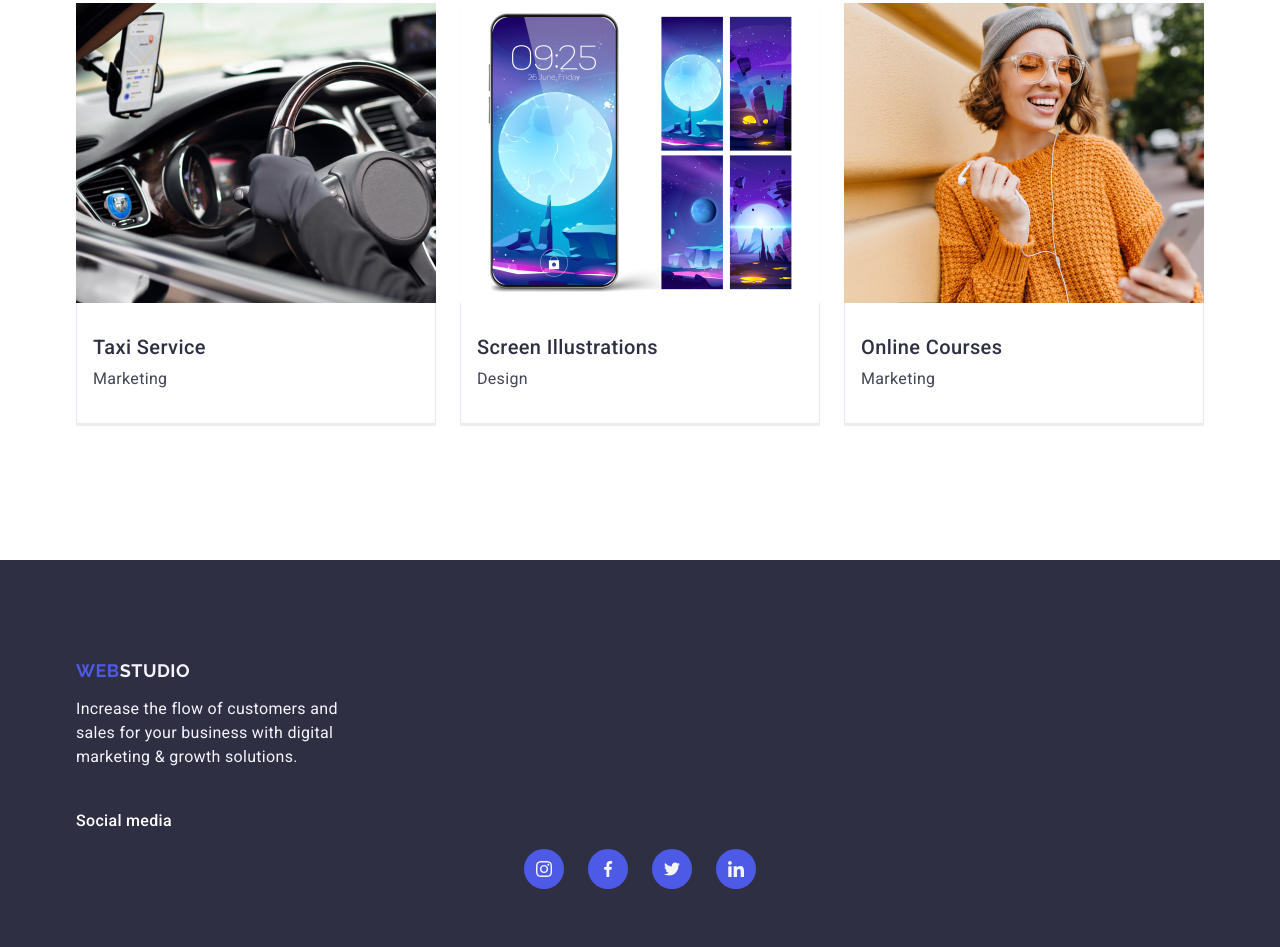
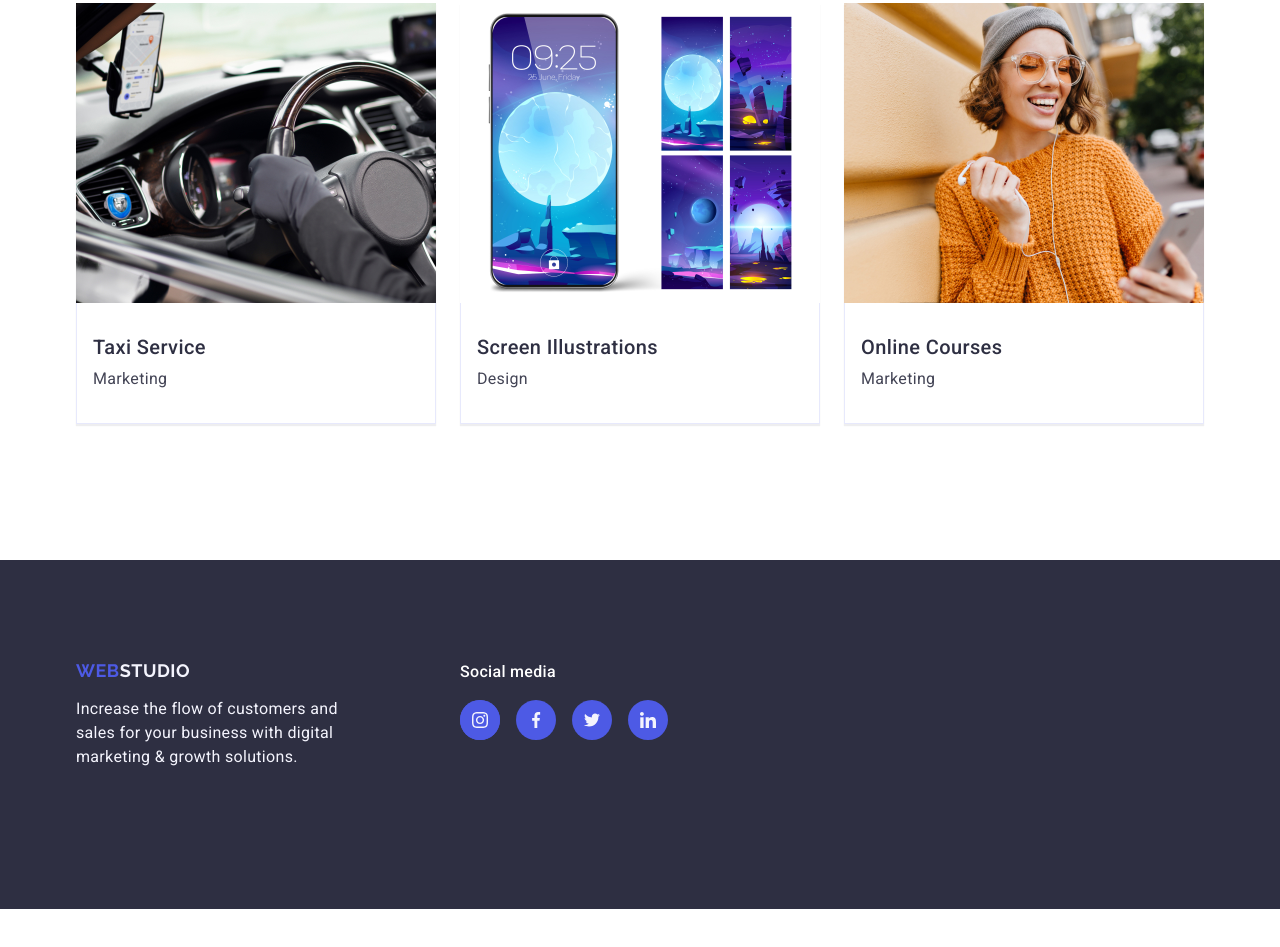
Before and after one commit to VisockiyArtem/goit-markup-hw-04, a plain HTML site: page index.html in a window 1280 px wide. Shown: the part 2679-3626 px from the top of the page. After the commit the page ends 3588 px from the top, so only its background shows below. Drawn offline with nearby package versions, Linux system fonts and the light colour scheme.

Commit message:
index file

```diff
--- a/css/styles.css
+++ b/css/styles.css
@@ -487,19 +487,46 @@ img {
 }
 
 .container-footer {
+    display: flex;
+    align-items: baseline;
 }
 
-.footer-icon {
+.footer-logo {
+    margin-right: 120px
 }
 
-.icon-media {
+.footter-social-title {
     font-weight: 500;
-        font-size: 16px;
-        line-height: 1.5;
-        letter-spacing: 0.02em;
-        color: #fff;
-        margin-bottom: 16px;
+    font-size: 16px;
+    line-height: 1.5;
+    letter-spacing: 0.02em;
+    color: #FFFFFF;
+    margin-bottom: 16px;
 }
+
+.footer-social-list {
+    display: flex;
+    gap: 16px;
+}
+
+.footer-link {
+    width: 100%;
+    height: 100%;
+    background-color: #4d5ae5;
+    border-radius: 50%;
+    display: flex;
+    align-items: center;
+    justify-content: center;
+}
+
+.footer-link:hover {
+    background-color: #31d0aa;
+}
+
+.footer-link:focus {
+    background-color: #31d0aa;
+}
+
 .footer {
     font-weight: 700;
     background: #2e2f42;
--- a/index.html
+++ b/index.html
@@ -351,15 +351,18 @@
     </section>
 </main>
 <footer class="footer">
-    <div class="footer-icon">
         <div class="container container-footer">
+        <div class="footer-logo">
             <a class="logo logo-fuuter" href="./index.html">Web<Span class="studio-footer">Studio</span></a>
             <p class="footer-paragraph">Increase the flow of customers and sales for your business with digital marketing & growth solutions.
             </p>
-            <p class="icon-media">Social media</p>
-            <ul class="mesendger">
-                <li class="item-mesendger">
+        </div>
+            <div class="footer-social-media-wrap">
+                <p class="footter-social-title">Social media</p>
+                <ul class="footer-social-list">
+                    <li class="footer-social-item">
                         <a
+                        class="footer-link"
                         href=""
                         rel="inst">
                         <svg class="network" width="40" height="40">
```
Lines whose indentation alone changed are shown as unchanged.
